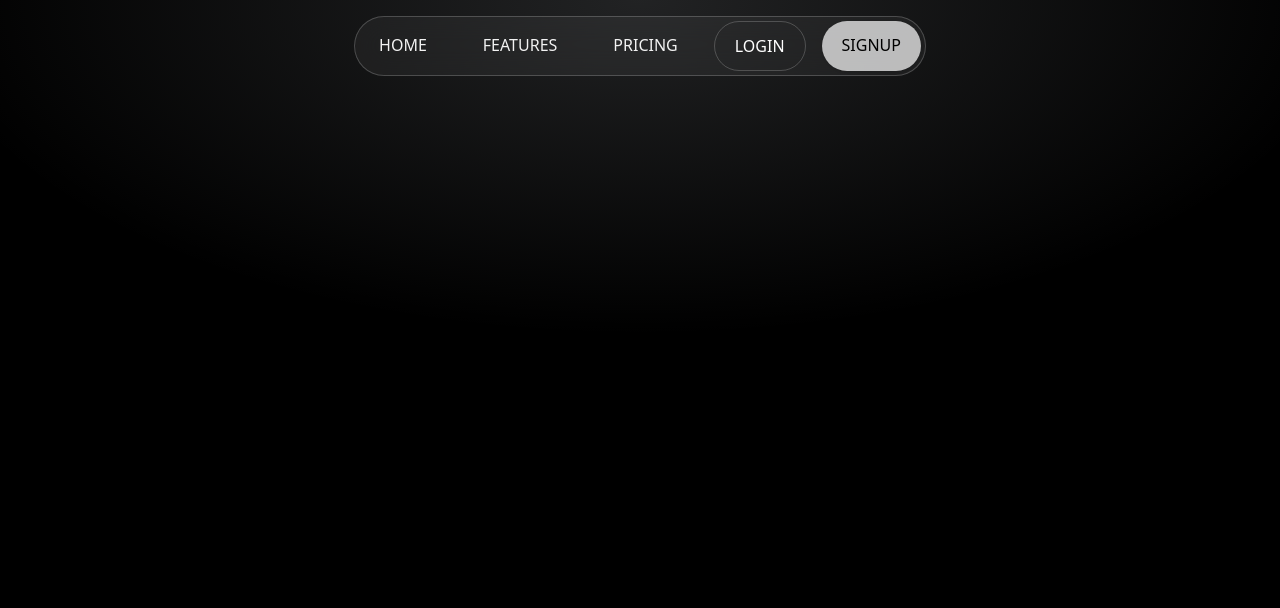
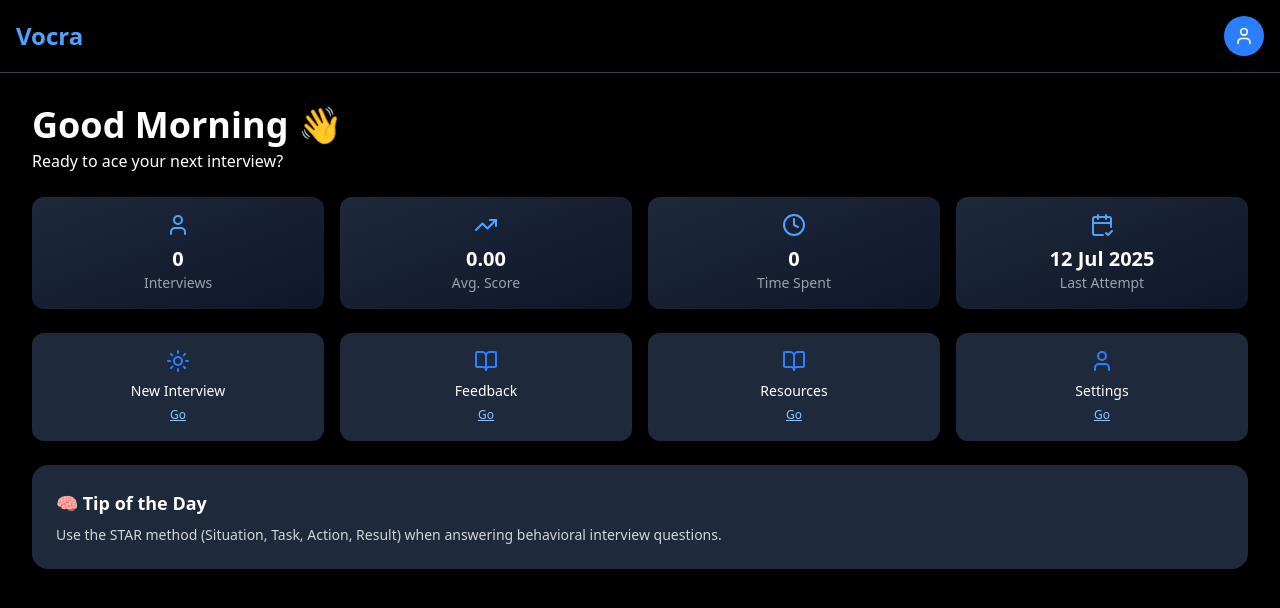
Before and after one commit to uditnarayanDas/AI-Interviewer, a React (Vite) app: page /dashboard in a window 1280 px wide. Shown: the top 608 px of the page. Built offline with nearby package versions, Linux system fonts and the light colour scheme; no server answers; sample sign-in values are in the browser's storage.

Commit message:
new commit

```diff
--- a/src/App.jsx
+++ b/src/App.jsx
@@ -9,17 +9,20 @@
 import Interviewform from "./pages/Interviewform";
 import ProtectedRoute from "./components/ProtectedRoute";
 import InterviewPage from "./pages/InterviewPage";
+import Dashboard from "./pages/Dashboard";
 
 function App() {
   const Location = useLocation();
   const isInterviewFormPage = Location.pathname === "/interviewform";
+  const isdashboard = Location.pathname === "/dashboard";
+
   const isLoginPage =
     Location.pathname === "/login" || Location.pathname === "/signup";
 
   return (
     <>
-      {/* <div className="relative min-h-screen w-full bg-black "> */}
-      {!isInterviewFormPage && (
+
+      {!(isInterviewFormPage || isdashboard) && (
         <>
           <div
             className="fixed inset-0 z-0"
@@ -35,11 +38,12 @@
         </>
       )}
 
-      {/* ✅ Page Content */}
+
       <div
         className={
-          isInterviewFormPage
-            ? "min-h-screen w-full bg-black flex items-center justify-center"
+
+          isdashboard
+            ? "min-h-screen w-full bg-black"
             : isLoginPage
             ? "relative z-10 h-[calc(100vh-4rem)] overflow-hidden flex items-center justify-center px-6 sm:px-10"
             : "relative z-10 max-w-7xl mx-auto pt-28 px-6 pb-20"
@@ -66,6 +70,15 @@
                 </ProtectedRoute>
               }
             />
+            <Route
+              path="/dashboard"
+              element={
+                <ProtectedRoute>
+                  <Dashboard />
+                </ProtectedRoute>
+              }
+            />
+
             {/* Add more routes as needed */}
           </Routes>
         </AnimatePresence>
--- a/src/components/Authpage.jsx
+++ b/src/components/Authpage.jsx
@@ -20,7 +20,9 @@
     try {
       await signInWithPopup(auth, Provider);
       console.log("Sign in successful");
-      navigate("/interviewform");
+      const username = responseFromServer.username; // or from form field
+      localStorage.setItem("vocra_username", username);
+      navigate("/dashboard");
     } catch {
       console.error("Sign in failed");
       alert("Sign in failed. Please try again.");
@@ -31,7 +33,7 @@
     e.preventDefault();
     try {
       await signInWithEmailAndPassword(auth, email, password);
-      navigate("/interviewform");
+      navigate("/dashboard");
     } catch (err) {
       console.error("Login error:", err.message);
       setError("Invalid email or password");
--- /dev/null
+++ b/src/pages/Dashboard.jsx
@@ -0,0 +1,146 @@
+import React, { useState, useEffect } from "react";
+import { motion } from "framer-motion";
+import {
+  Sun,
+  Clock,
+  User,
+  BookOpen,
+  CalendarCheck2,
+  TrendingUp,
+} from "lucide-react";
+import { getAuth, signOut } from "firebase/auth";
+
+const Dashboard = () => {
+  const [showDropdown, setShowDropdown] = useState(false);
+  const [userName, setUserName] = useState("User");
+
+  useEffect(() => {
+    const storedName = localStorage.getItem("vocra_username") || "User";
+    setUserName(storedName);
+  }, []);
+
+  const stats = [
+    { icon: <User size={24} />, label: "Interviews", value: "0" },
+    { icon: <TrendingUp size={24} />, label: "Avg. Score", value: "0.00" },
+    { icon: <Clock size={24} />, label: "Time Spent", value: "0" },
+    {
+      icon: <CalendarCheck2 size={24} />,
+      label: "Last Attempt",
+      value: "12 Jul 2025",
+    },
+  ];
+
+  const quickLinks = [
+    { label: "New Interview", icon: <Sun />, href: "/interview" },
+    { label: "Feedback", icon: <BookOpen />, href: "/feedback" },
+    { label: "Resources", icon: <BookOpen />, href: "/resources" },
+    { label: "Settings", icon: <User />, href: "/settings" },
+  ];
+
+  const handleLogout = async () => {
+    const auth = getAuth();
+    try {
+      await signOut(auth);
+      localStorage.removeItem("vocra_username"); // optional: clean local data
+      window.location.href = "/login";
+    } catch (error) {
+      console.error("Error signing out:", error);
+      alert("Failed to log out. Please try again.");
+    }
+  };
+
+  return (
+    <div className="min-h-screen bg-black text-white">
+      {/* Header */}
+      <header className="flex justify-between items-center p-4 border-b border-slate-700 bg-black sticky top-0 z-50">
+        <h1 className="text-xl md:text-2xl font-bold text-blue-400">Vocra</h1>
+        <div className="relative">
+          <button
+            onClick={() => setShowDropdown(!showDropdown)}
+            className="rounded-full w-10 h-10 flex items-center justify-center bg-blue-500 hover:bg-blue-600 focus:outline-none"
+          >
+            <User size={20} />
+          </button>
+          {showDropdown && (
+            <div className="absolute right-0 mt-2 w-40 bg-white text-black rounded shadow-lg">
+              <div className="px-4 py-2 border-b">Hello, {userName}</div>
+              <button
+                onClick={handleLogout}
+                className="w-full text-left px-4 py-2 hover:bg-gray-100"
+              >
+                Logout
+              </button>
+            </div>
+          )}
+        </div>
+      </header>
+
+      <div className="p-4 md:p-8 max-w-7xl mx-auto">
+        {/* Greeting */}
+        <motion.div
+          initial={{ opacity: 0, y: -20 }}
+          animate={{ opacity: 1, y: 0 }}
+          className="mb-6"
+        >
+          <h2 className="text-2xl md:text-4xl font-bold">Good Morning 👋</h2>
+          <p className="text-muted-foreground mt-1">
+            Ready to ace your next interview?
+          </p>
+        </motion.div>
+
+        {/* Stats Cards */}
+        <div className="grid grid-cols-2 md:grid-cols-4 gap-4 mb-6">
+          {stats.map((stat, idx) => (
+            <div
+              key={idx}
+              className="bg-gradient-to-br from-[#1e293b] to-[#0f172a] rounded-xl p-4 text-center"
+            >
+              <div className="mb-2 text-blue-400 flex justify-center">
+                {stat.icon}
+              </div>
+              <p className="text-xl font-semibold">{stat.value}</p>
+              <p className="text-sm text-gray-400">{stat.label}</p>
+            </div>
+          ))}
+        </div>
+
+        {/* Quick Links */}
+        <div className="grid grid-cols-2 md:grid-cols-4 gap-4 mb-6">
+          {quickLinks.map((link, idx) => (
+            <div
+              key={idx}
+              className="bg-[#1e293b] rounded-xl p-4 text-center hover:shadow-lg transition-all"
+            >
+              <div className="mb-2 text-blue-500 flex justify-center">
+                {link.icon}
+              </div>
+              <p className="text-sm font-medium">{link.label}</p>
+              <a
+                href={link.href}
+                className="text-xs text-blue-300 underline mt-1 inline-block"
+              >
+                Go
+              </a>
+            </div>
+          ))}
+        </div>
+
+        {/* Resources & Tips */}
+        <motion.div
+          initial={{ opacity: 0, y: 20 }}
+          animate={{ opacity: 1, y: 0 }}
+          transition={{ delay: 0.2 }}
+          className="bg-[#1e293b] p-6 rounded-2xl shadow-md"
+        >
+          <h2 className="text-lg font-semibold mb-2">🧠 Tip of the Day</h2>
+          <p className="text-sm text-gray-300">
+            Use the STAR method (Situation, Task, Action, Result) when answering
+            behavioral interview questions.
+          </p>
+        </motion.div>
+      </div>
+    </div>
+  );
+};
+
+export default Dashboard;
```
